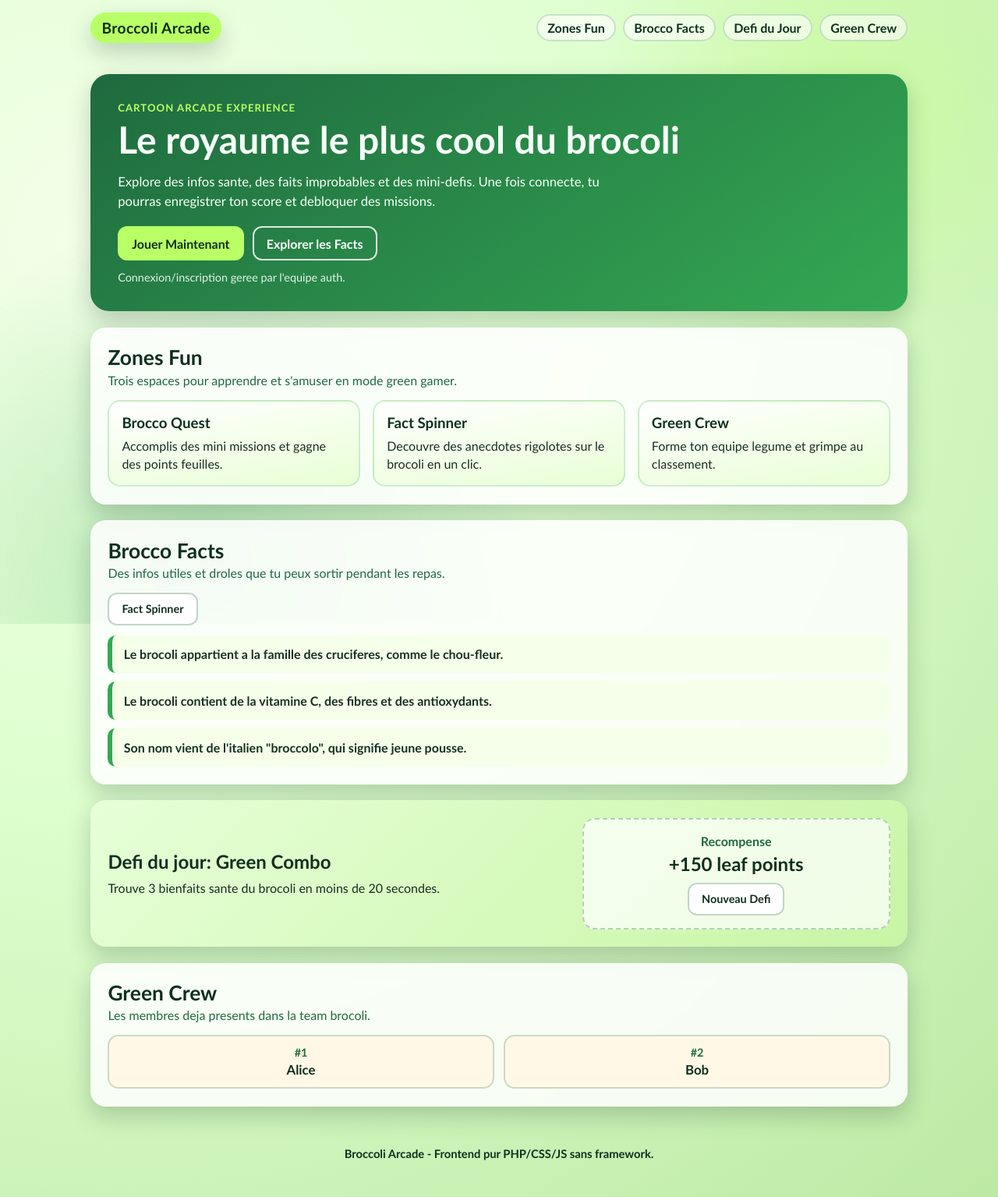
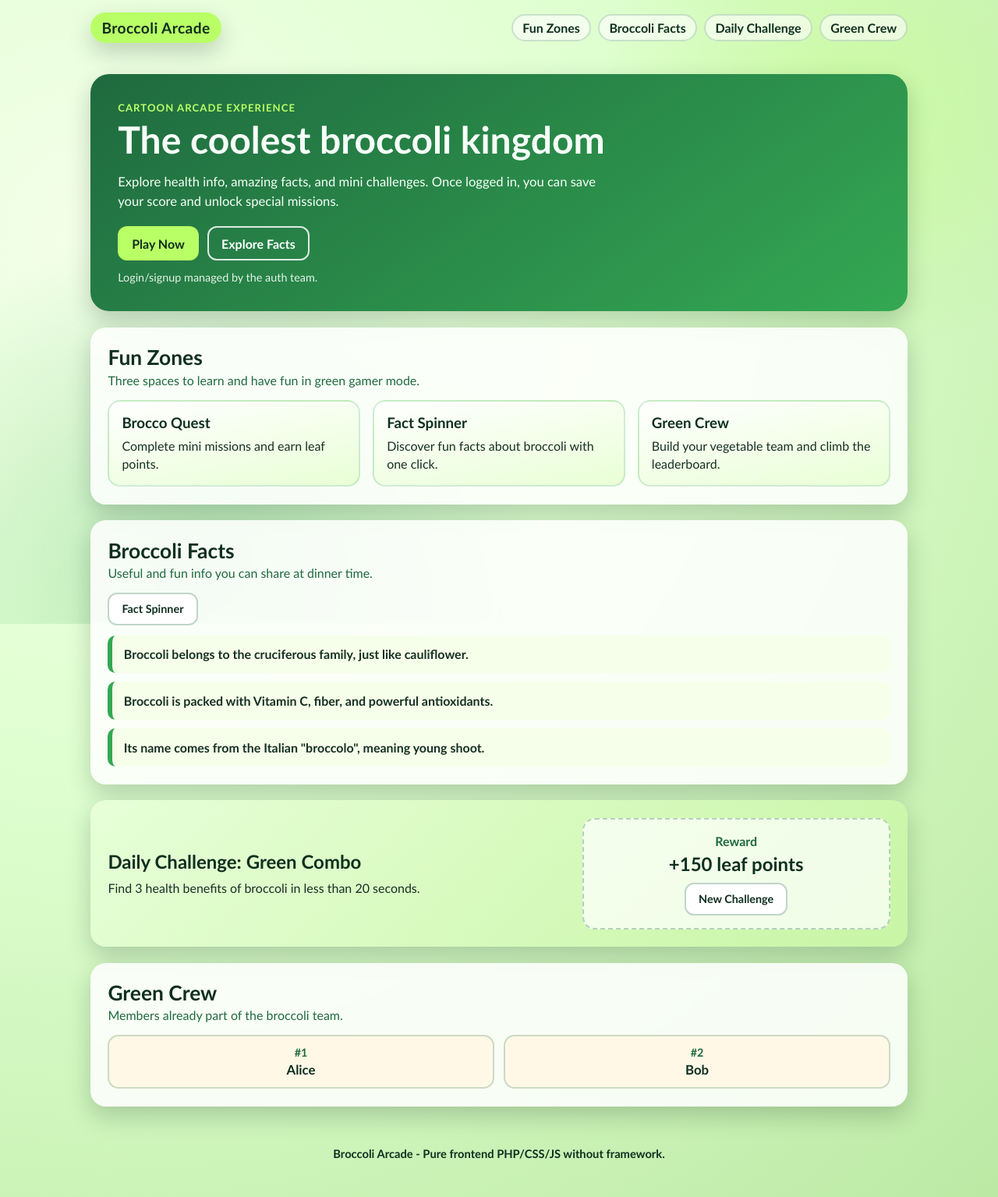
Before and after one commit to Ambiya12/Broccoli, a PHP site: page / in a window 1280 px wide. Shown: the whole page at 78% size. Run offline with PHP 8.4, Linux system fonts and the light colour scheme.

Commit message:
refactor(home): convert all content to English

```diff
--- a/app/Controller/HomeController.php
+++ b/app/Controller/HomeController.php
@@ -13,27 +13,27 @@ class HomeController {
         $features = [
             [
                 'title' => 'Brocco Quest',
-                'description' => 'Accomplis des mini missions et gagne des points feuilles.',
+                'description' => 'Complete mini missions and earn leaf points.',
             ],
             [
                 'title' => 'Fact Spinner',
-                'description' => 'Decouvre des anecdotes rigolotes sur le brocoli en un clic.',
+                'description' => 'Discover fun facts about broccoli with one click.',
             ],
             [
                 'title' => 'Green Crew',
-                'description' => 'Forme ton equipe legume et grimpe au classement.',
+                'description' => 'Build your vegetable team and climb the leaderboard.',
             ],
         ];
 
         $facts = [
-            'Le brocoli appartient a la famille des cruciferes, comme le chou-fleur.',
-            'Le brocoli contient de la vitamine C, des fibres et des antioxydants.',
-            'Son nom vient de l\'italien "broccolo", qui signifie jeune pousse.',
+            'Broccoli belongs to the cruciferous family, just like cauliflower.',
+            'Broccoli is packed with Vitamin C, fiber, and powerful antioxidants.',
+            'Its name comes from the Italian "broccolo", meaning young shoot.',
         ];
 
         $dailyChallenge = [
-            'title' => 'Defi du jour: Green Combo',
-            'description' => 'Trouve 3 bienfaits sante du brocoli en moins de 20 secondes.',
+            'title' => 'Daily Challenge: Green Combo',
+            'description' => 'Find 3 health benefits of broccoli in less than 20 seconds.',
             'reward' => '+150 leaf points',
         ];
 
--- a/app/views/home.php
+++ b/app/views/home.php
@@ -1,11 +1,11 @@
 <!DOCTYPE html>
-<html lang="fr">
+<html lang="en">
 
 <head>
     <meta charset="UTF-8">
     <meta name="viewport" content="width=device-width, initial-scale=1.0">
     <title>Broccoli Arcade</title>
-    <meta name="description" content="Un monde fun sur le brocoli: mini-defis, anecdotes et energie verte.">
+    <meta name="description" content="A fun world of broccoli: mini challenges, facts, and green energy.">
     <link rel="stylesheet" href="/css/home.css">
 </head>
 
@@ -14,11 +14,11 @@
 
     <header class="site-header">
         <a class="logo" href="/">Broccoli Arcade</a>
-        <nav aria-label="Navigation principale">
+        <nav aria-label="Main Navigation">
             <ul class="nav-list">
-                <li><a href="#features">Zones Fun</a></li>
-                <li><a href="#facts">Brocco Facts</a></li>
-                <li><a href="#challenge">Defi du Jour</a></li>
+                <li><a href="#features">Fun Zones</a></li>
+                <li><a href="#facts">Broccoli Facts</a></li>
+                <li><a href="#challenge">Daily Challenge</a></li>
                 <li><a href="#users">Green Crew</a></li>
             </ul>
         </nav>
@@ -27,22 +27,22 @@
     <main>
         <section class="hero">
             <p class="hero-kicker">Cartoon Arcade Experience</p>
-            <h1>Le royaume le plus cool du brocoli</h1>
+            <h1>The coolest broccoli kingdom</h1>
             <p class="hero-text">
-                Explore des infos sante, des faits improbables et des mini-defis.
-                Une fois connecte, tu pourras enregistrer ton score et debloquer des missions.
+                Explore health info, amazing facts, and mini challenges.
+                Once logged in, you can save your score and unlock special missions.
             </p>
             <div class="hero-actions">
-                <a class="btn btn-primary" href="#challenge">Jouer Maintenant</a>
-                <a class="btn btn-secondary" href="#facts">Explorer les Facts</a>
+                <a class="btn btn-primary" href="#challenge">Play Now</a>
+                <a class="btn btn-secondary" href="#facts">Explore Facts</a>
             </div>
-            <p class="auth-hint">Connexion/inscription geree par l'equipe auth.</p>
+            <p class="auth-hint">Login/signup managed by the auth team.</p>
         </section>
 
         <section id="features" class="section">
             <div class="section-head">
-                <h2>Zones Fun</h2>
-                <p>Trois espaces pour apprendre et s'amuser en mode green gamer.</p>
+                <h2>Fun Zones</h2>
+                <p>Three spaces to learn and have fun in green gamer mode.</p>
             </div>
             <div class="feature-grid">
                 <?php foreach ($features as $feature): ?>
@@ -56,8 +56,8 @@
 
         <section id="facts" class="section">
             <div class="section-head">
-                <h2>Brocco Facts</h2>
-                <p>Des infos utiles et droles que tu peux sortir pendant les repas.</p>
+                <h2>Broccoli Facts</h2>
+                <p>Useful and fun info you can share at dinner time.</p>
             </div>
             <button type="button" class="btn btn-fact" id="fact-spinner">Fact Spinner</button>
             <div class="facts-list">
@@ -75,16 +75,16 @@
                 <p><?= htmlspecialchars($dailyChallenge['description']) ?></p>
             </div>
             <div class="challenge-reward">
-                <p>Recompense</p>
+                <p>Reward</p>
                 <strong><?= htmlspecialchars($dailyChallenge['reward']) ?></strong>
-                <button type="button" class="btn btn-refresh" id="challenge-reroll">Nouveau Defi</button>
+                <button type="button" class="btn btn-refresh" id="challenge-reroll">New Challenge</button>
             </div>
         </section>
 
         <section id="users" class="section">
             <div class="section-head">
                 <h2>Green Crew</h2>
-                <p>Les membres deja presents dans la team brocoli.</p>
+                <p>Members already part of the broccoli team.</p>
             </div>
             <div class="users-container">
                 <?php foreach ($users as $user): ?>
@@ -98,7 +98,7 @@
     </main>
 
     <footer class="site-footer">
-        <p>Broccoli Arcade - Frontend pur PHP/CSS/JS sans framework.</p>
+        <p>Broccoli Arcade - Pure frontend PHP/CSS/JS without framework.</p>
     </footer>
 
     <script src="/js/home.js"></script>
--- a/public/js/home.js
+++ b/public/js/home.js
@@ -6,26 +6,26 @@ const challengeText = document.querySelector('#challenge p');
 const challengeReward = document.querySelector('.challenge-reward strong');
 
 const factPool = [
-  'Le brocoli est compose a plus de 85% d\'eau: parfait pour rester leger.',
-  'Le brocoli aime la vapeur: cuisson courte = plus de vitamines conservees.',
-  'Sa couleur verte vient de la chlorophylle, championne du mode nature.',
-  'Il existe des varietes violettes, mais la team green reste iconique.'
+  'Broccoli is more than 85% water: perfect for staying light and fresh.',
+  'Broccoli loves steaming: short cooking = more vitamins preserved.',
+  'Its green color comes from chlorophyll, nature\'s champion.',
+  'Purple broccoli varieties exist, but the green team stays iconic.'
 ];
 
 const challengePool = [
   {
-    title: 'Defi Sprint: Brocco Brain',
-    description: 'Cite deux vitamines presentes dans le brocoli en 10 secondes.',
+    title: 'Sprint Challenge: Broccoli Brain',
+    description: 'Name two vitamins in broccoli in 10 seconds.',
     reward: '+120 leaf points'
   },
   {
-    title: 'Defi Duo: Green Combo',
-    description: 'Associe le brocoli avec une source de proteines pour un repas smart.',
+    title: 'Duo Challenge: Green Combo',
+    description: 'Pair broccoli with a protein source for a smart meal.',
     reward: '+150 leaf points'
   },
   {
-    title: 'Defi Expert: Myth Buster',
-    description: 'Explique pourquoi le brocoli n\'est pas juste un legume "diet".',
+    title: 'Expert Challenge: Myth Buster',
+    description: 'Explain why broccoli is not just a "diet" vegetable.',
     reward: '+180 leaf points'
   }
 ];
```
